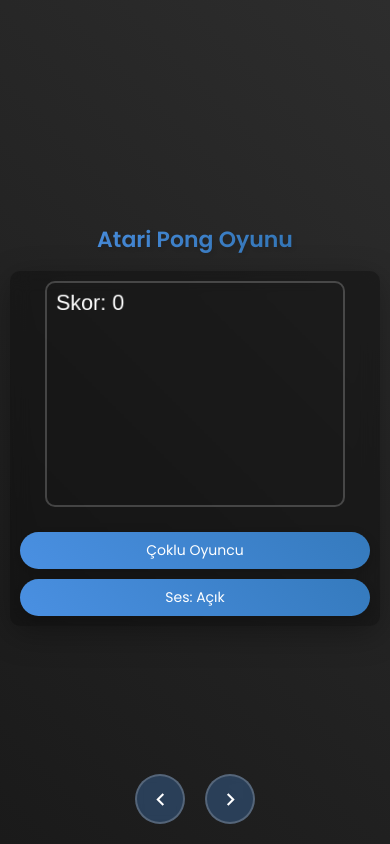
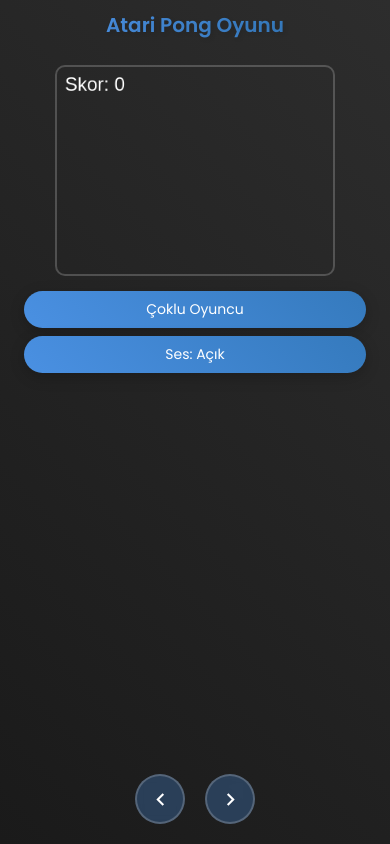
Before and after one commit to TahaArslan67/atari-game, a website: page index.html in a window 390 px wide. Drawn offline with nearby package versions, Linux system fonts and the light colour scheme.

```diff
--- a/style.css
+++ b/style.css
@@ -115,60 +115,65 @@
 
 @media (max-width: 480px) {
     body {
-        padding: 10px;
+        padding: 0;
+        justify-content: flex-start;
     }
 
     .game-container {
         width: 100%;
-        padding: 10px;
-        margin: 5px auto;
-        border-radius: 10px;
+        padding: 5px;
+        margin: 0;
+        border-radius: 0;
+        background: none;
+        box-shadow: none;
+        backdrop-filter: none;
     }
 
     canvas {
         width: 100%;
-        max-width: 300px;
+        max-width: 280px;
         height: auto;
-        margin-bottom: 15px;
+        margin: 10px 0;
     }
 
     .game-title {
-        font-size: 22px;
-        margin-bottom: 10px;
-        margin-top: 10px;
+        font-size: 20px;
+        margin: 10px 0;
     }
 
     .button-container {
         flex-direction: column;
-        width: 100%;
-        gap: 10px;
-        margin-top: 10px;
+        width: 90%;
+        gap: 8px;
+        margin-top: 5px;
     }
 
     button {
         width: 100%;
         padding: 8px 16px;
         font-size: 14px;
+        border-radius: 20px;
     }
 
     .score-display {
-        font-size: 18px;
-        margin-bottom: 10px;
+        font-size: 16px;
+        margin: 5px 0;
     }
 
     .mobile-controls {
-        bottom: 20px;
-        gap: 30px;
+        bottom: 15px;
+        gap: 100px;
     }
 
     .control-button {
-        width: 45px;
-        height: 45px;
+        width: 40px;
+        height: 40px;
+        background: rgba(74, 144, 226, 0.4);
     }
 
     .control-button svg {
-        width: 22px;
-        height: 22px;
+        width: 20px;
+        height: 20px;
     }
 }
 
```
